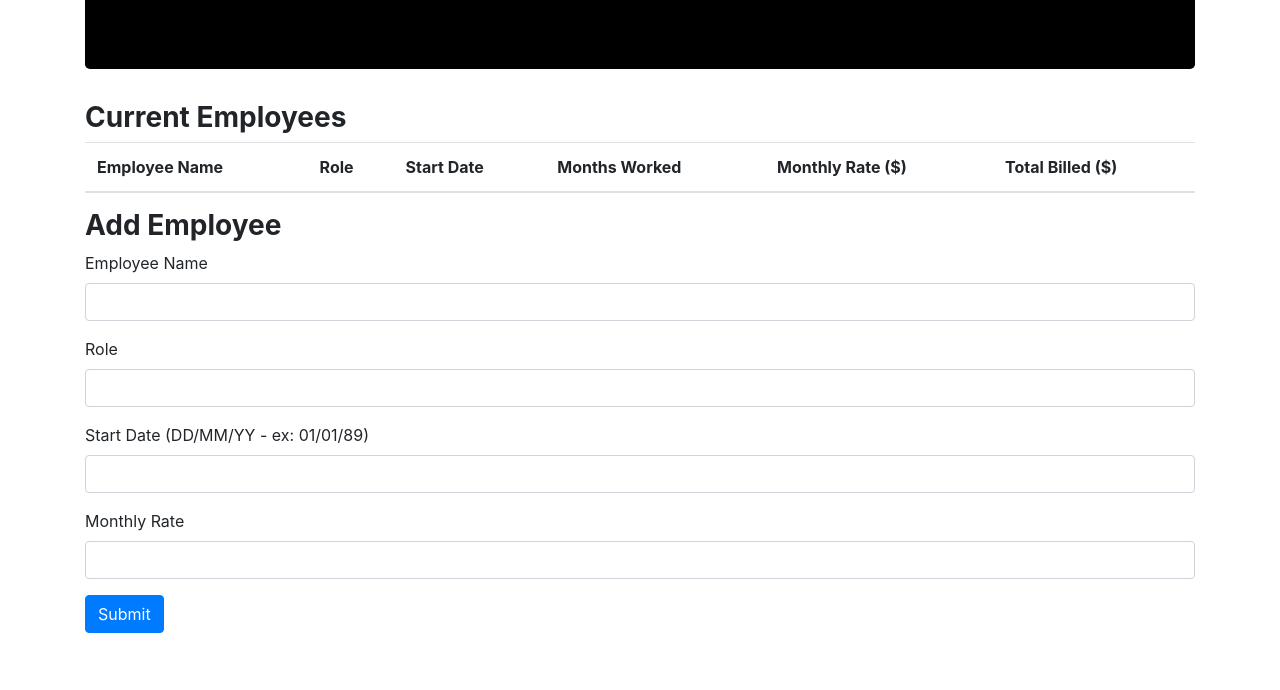
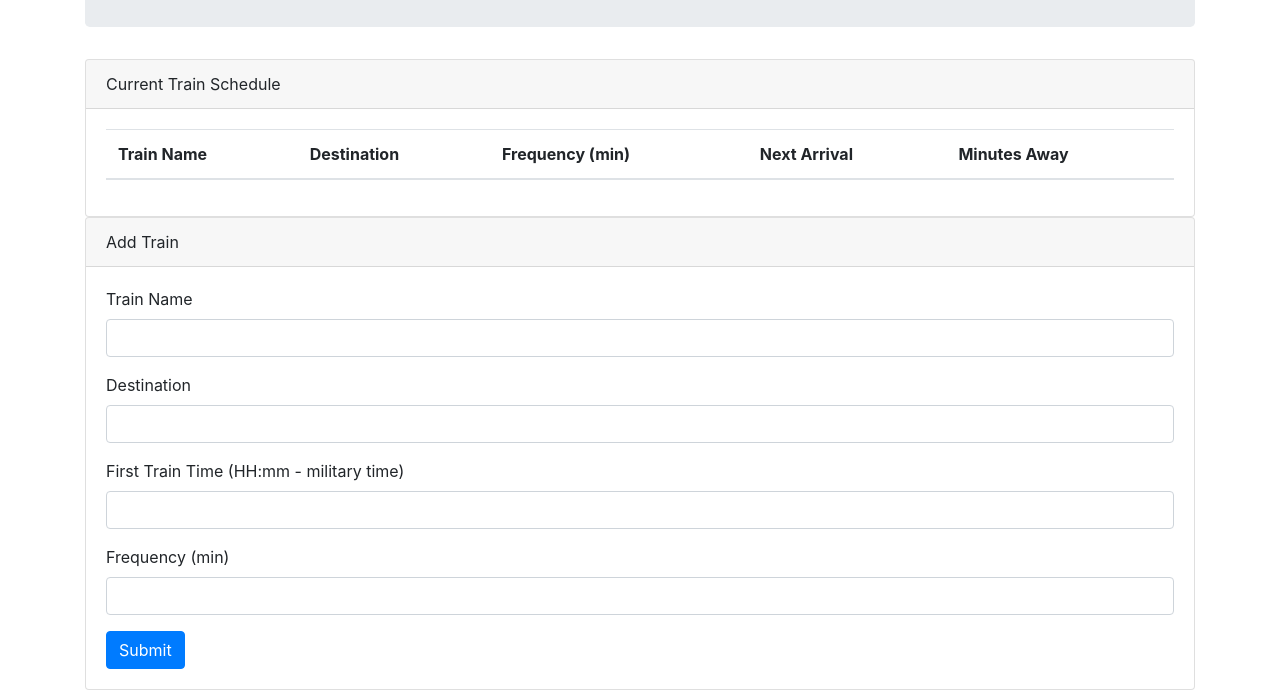
Before and after one commit to jamesgneal/train-scheduler, a plain HTML site: page index.html in a window 1280 px wide. Shown: the part 157-847 px from the top of the page. Before the commit the page ends 800 px from the top, so only its background shows below. Drawn offline with nearby package versions, Linux system fonts and the light colour scheme; a script that the page names is missing.

Commit message:
bootstrap layout

```diff
--- a/index.html
+++ b/index.html
@@ -8,10 +8,14 @@
     <title>Train Scheduler</title>
 
     <!-- Bootstrap -->
-    <link rel="stylesheet" href="https://maxcdn.bootstrapcdn.com/bootstrap/4.0.0/css/bootstrap.min.css" integrity="sha384-Gn5384xqQ1aoWXA+058RXPxPg6fy4IWvTNh0E263XmFcJlSAwiGgFAW/dAiS6JXm" crossorigin="anonymous">
-    <script src="https://maxcdn.bootstrapcdn.com/bootstrap/4.0.0/js/bootstrap.min.js" integrity="sha384-JZR6Spejh4U02d8jOt6vLEHfe/JQGiRRSQQxSfFWpi1MquVdAyjUar5+76PVCmYl" crossorigin="anonymous"></script>
-    <script src="https://code.jquery.com/jquery-3.2.1.slim.min.js" integrity="sha384-KJ3o2DKtIkvYIK3UENzmM7KCkRr/rE9/Qpg6aAZGJwFDMVNA/GpGFF93hXpG5KkN" crossorigin="anonymous"></script>
-    <script src="https://cdnjs.cloudflare.com/ajax/libs/popper.js/1.12.9/umd/popper.min.js" integrity="sha384-ApNbgh9B+Y1QKtv3Rn7W3mgPxhU9K/ScQsAP7hUibX39j7fakFPskvXusvfa0b4Q" crossorigin="anonymous"></script>
+    <link rel="stylesheet" href="https://maxcdn.bootstrapcdn.com/bootstrap/4.0.0/css/bootstrap.min.css" integrity="sha384-Gn5384xqQ1aoWXA+058RXPxPg6fy4IWvTNh0E263XmFcJlSAwiGgFAW/dAiS6JXm"
+        crossorigin="anonymous">
+    <script src="https://maxcdn.bootstrapcdn.com/bootstrap/4.0.0/js/bootstrap.min.js" integrity="sha384-JZR6Spejh4U02d8jOt6vLEHfe/JQGiRRSQQxSfFWpi1MquVdAyjUar5+76PVCmYl"
+        crossorigin="anonymous"></script>
+    <script src="https://code.jquery.com/jquery-3.2.1.slim.min.js" integrity="sha384-KJ3o2DKtIkvYIK3UENzmM7KCkRr/rE9/Qpg6aAZGJwFDMVNA/GpGFF93hXpG5KkN"
+        crossorigin="anonymous"></script>
+    <script src="https://cdnjs.cloudflare.com/ajax/libs/popper.js/1.12.9/umd/popper.min.js" integrity="sha384-ApNbgh9B+Y1QKtv3Rn7W3mgPxhU9K/ScQsAP7hUibX39j7fakFPskvXusvfa0b4Q"
+        crossorigin="anonymous"></script>
 
     <!-- Firebase Reference -->
     <script src="https://www.gstatic.com/firebasejs/4.11.0/firebase.js"></script>
@@ -23,34 +27,32 @@
 
 <body>
 
-    <!-- Employee Tracker -->
+    <!-- Train Scheduler -->
     <div class="container">
 
         <!-- Jumbotron -->
-      <div class="jumbotron" style="background-color: black; color: white">
-        <h1 class="text-center">Employee Data Management</h1>
-        <h3 class="text-center">A Comprehensive Directory of Employee Billable Hours</h3>
+        <div class="jumbotron">
+            <h1 class="text-center">Train Scheduler</h1>
         </div>
 
         <div class="row">
 
             <div class="col-lg-12">
 
-        <!-- Current Employees-->
-          <div class="panel panel-primary">
-            <div class="panel-heading">
-              <h3 class="panel-title"><strong>Current Employees</strong></h3>
+                <!-- Trains from Firebase -->
+                <div class="card card-primary">
+                    <div class="card-header">
+                        Current Train Schedule
                     </div>
-            <div class="panel-body">
-              <table class="table table-hover" id='employee-table'>
+                    <div class="card-body">
+                        <table class="table" id='employee-table'>
                             <thead>
                                 <tr>
-                    <th>Employee Name</th>
-                    <th>Role</th>
-                    <th>Start Date</th>
-                    <th>Months Worked</th>
-                    <th>Monthly Rate ($)</th>
-                    <th>Total Billed ($)</th>
+                                    <th>Train Name</th>
+                                    <th>Destination</th>
+                                    <th>Frequency (min)</th>
+                                    <th>Next Arrival</th>
+                                    <th>Minutes Away</th>
                                 </tr>
                             </thead>
                             <tbody>
@@ -58,33 +60,36 @@
                         </table>
                     </div>
                 </div>
-
-          <!-- Add Employee  -->
-          <div class="panel panel-primary">
-            <div class="panel-heading">
-              <h3 class="panel-title"><strong>Add Employee</strong></h3>
             </div>
-            <div class="panel-body">
+        </div>
+        <div class="row">
+            <div class="col-lg-12">
+                <!-- Add Train  -->
+                <div class="card">
+                    <div class="card-header">
+                        Add Train
+                    </div>
+                    <div class="card-body">
 
                         <!-- Entry Form -->
                         <form>
                             <div class="form-group">
-                  <label for="employee-name-input">Employee Name</label>
-                  <input class="form-control" id="employee-name-input" type="text">
+                                <label for="train-name-input">Train Name</label>
+                                <input class="form-control" id="train-name-input" type="text">
                             </div>
                             <div class="form-group">
-                  <label for="role-input">Role</label>
-                  <input class="form-control" id="role-input" type="text">
+                                <label for="destination-input">Destination</label>
+                                <input class="form-control" id="destination-input" type="text">
                             </div>
                             <div class="form-group">
-                  <label for="start-input">Start Date (DD/MM/YY - ex: 01/01/89)</label>
-                  <input class="form-control" id="start-input" type="text">
+                                <label for="train-time-input">First Train Time (HH:mm - military time)</label>
+                                <input class="form-control" id="train-tim-input" type="text">
                             </div>
                             <div class="form-group">
-                  <label for="rate-input">Monthly Rate</label>
-                  <input class="form-control" id="rate-input" type="text">
+                                <label for="frequency-input">Frequency (min)</label>
+                                <input class="form-control" id="frequency-input" type="text">
                             </div>
-                <button class="btn btn-primary" id="add-employee-btn" type="submit">Submit</button>
+                            <button class="btn btn-primary" id="add-train-btn" type="submit">Submit</button>
                         </form>
 
                     </div>
```
Lines whose indentation alone changed are shown as unchanged.
